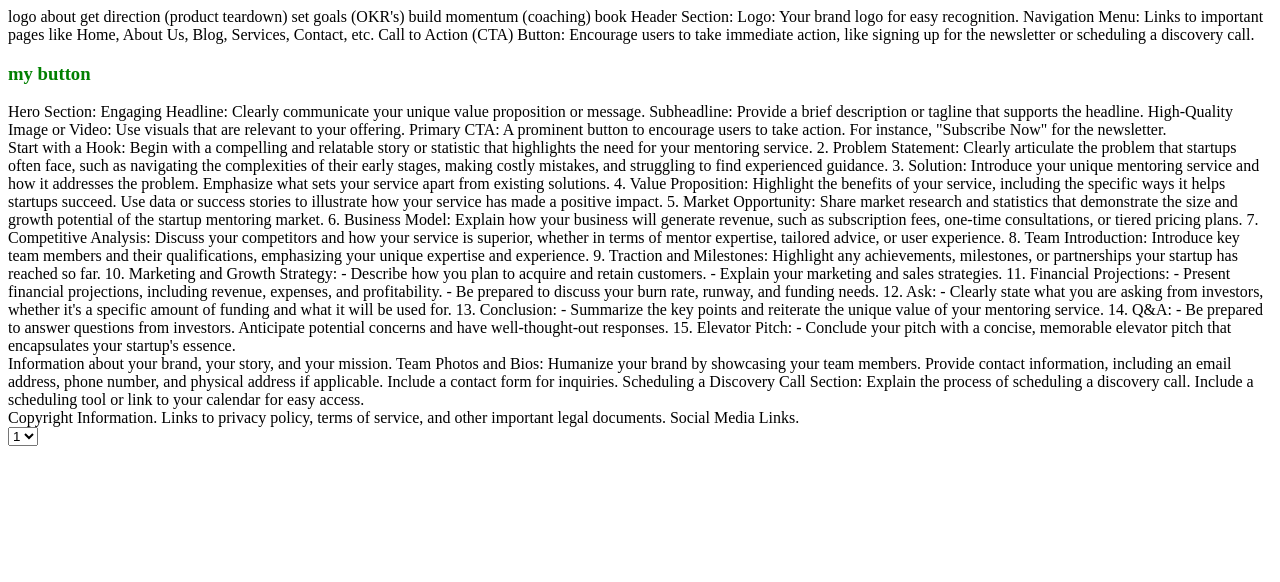
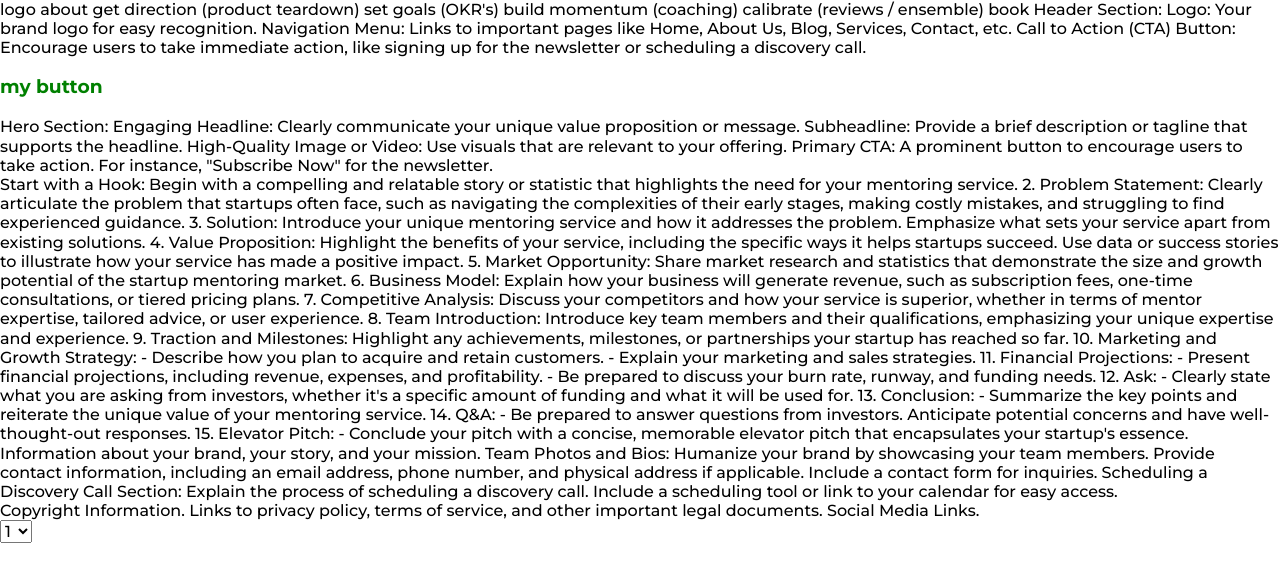
Before and after one commit to funficient/funficient2023, a plain HTML site: page index.html in a window 1280 px wide. Drawn offline with Linux system fonts and the light colour scheme.

Commit message:
Add CSS reset

```diff
--- a/index.html
+++ b/index.html
@@ -16,6 +16,7 @@
         get direction (product teardown)
         set goals (OKR's)
         build momentum (coaching)
+        calibrate (reviews / ensemble)
 
         book
 
--- a/style.css
+++ b/style.css
@@ -0,0 +1,133 @@
+@import url('https://fonts.googleapis.com/css2?family=Rufina:wght@400;700&display=swap');
+@import url('https://fonts.googleapis.com/css2?family=Montserrat:wght@300;500;700&family=Playfair+Display:wght@500;800&family=Prata&display=swap');
+
+:root {
+  --bright-tangerine: #ffd208;
+  --tangerine: #f5c325;
+
+  --orange: #fc9745;
+  --grapefruit: #ff7348;
+  --strawberry: #fd5a5c;
+  --dragonfruit: #f2456f;
+
+  --lightseagreen: #6DB9C2;
+  --darkseagreen: #007982;
+
+  --tangerine-gradient: linear-gradient(90deg, #f5c325, #ffd208);
+  --orange-gradient: linear-gradient(90deg, #fc9745, #ff7348);
+  --teal-gradient: linear-gradient(90deg, #007982, #6DB9C2 );
+
+  --lightGray: #fcfcfc;
+  --darkGray: #5d5c5c;
+  --darkGray800: #333;
+  --darkGray900: #111;
+
+  --bs-blue: #0d6efd;
+  --bs-indigo: #6610f2;
+  --bs-purple: #6f42c1;
+  --bs-pink: #d63384;
+  --bs-red: #dc3545;
+  --bs-orange: #fd7e14;
+  --bs-yellow: #ffc107;
+  --bs-green: #198754;
+  --bs-teal: #20c997;
+  --bs-cyan: #0dcaf0;
+  --bs-white: #fff;
+  --bs-gray: #6c757d;
+  --bs-gray-dark: #343a40;
+  --bs-primary: #0d6efd;
+  --bs-secondary: #6c757d;
+  --bs-success: #198754;
+  --bs-info: #0dcaf0;
+  --bs-warning: #ffc107;
+  --bs-danger: #dc3545;
+  --bs-light: #f8f9fa;
+  --bs-dark: #212529;
+/*
+  font-family: 'Montserrat', sans-serif;
+
+  font-family: 'Playfair Display', serif;
+
+  font-family: 'Prata', serif; */
+
+  font-family: "Montserrat", sans-serif;
+  font-size: 16px;
+}
+
+*,
+*::before,
+*::after {
+  box-sizing: border-box;
+  scroll-behavior: smooth;
+  font: inherit;
+}
+
+* {
+margin: 0;
+padding: 0;
+}
+
+html, body {
+  height: 100%;
+}
+
+body {
+  line-height: 1.2;
+  -webkit-font-smoothing: antialiased;
+  overflow-x: hidden;
+}
+
+img, picture, video, canvas, svg {
+  display: block;
+  max-width: 100%;
+}
+
+input, button, textarea, select {
+  font: inherit;
+}
+
+h1, h2, h3, h4, p {
+  overflow-wrap: break-word;
+}
+
+h1 {
+  font-family: "Rufina", sans-serif;
+  font-size: 4em;
+  line-height: 1.3em;
+}
+
+h2 {
+  font-family: "Rufina", sans-serif;
+  font-size: 3rem;
+  color: var(--darkGray800);
+  line-height: 4rem;
+}
+
+h3 {
+  font-weight: 600;
+  font-size: 1.5rem;
+  margin: 0.5rem 0;
+}
+
+h4 {
+  color: var(--darkGray800);
+  font-weight: 400;
+  text-transform: uppercase;
+}
+
+p {
+  font-weight: 300;
+  color:var(--darkGray900);
+  line-height: 1.3em;
+}
+
+li,
+a,
+button {
+  color: #fff;
+  font-weight: 500;
+  text-decoration: none;
+}
+
+
+/*------------------    End of reset      ------------*/
```
